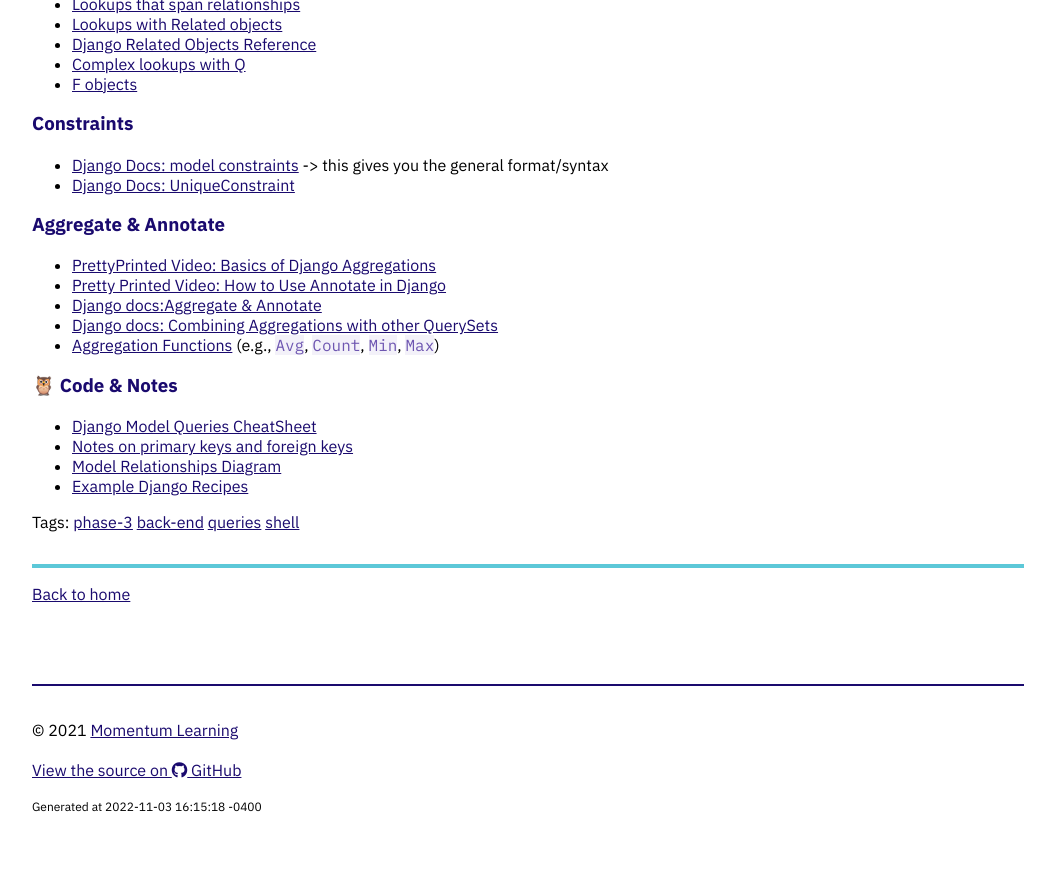
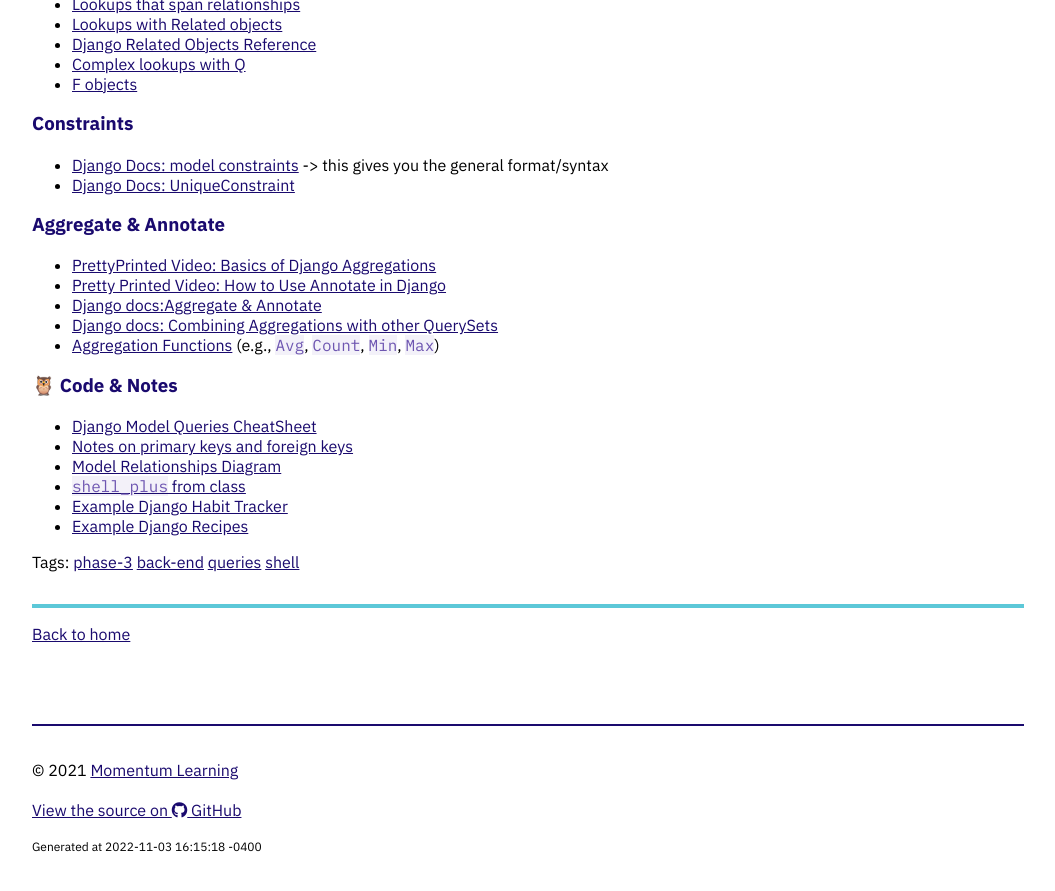
Before and after one commit to Momentum-Team-15/momentum-team-15.github.io, a Jekyll site: the page built from _posts/2022-11-03-be-more-models.md, in a window 1280 px wide and 900 px high, scrolled down 1287 px. Shown: the top 891 px of the window, without its empty margins (112-1167 px from the left). Built offline with Jekyll 4.4.1, drawn with Linux system fonts in a browser that asks for light colours; nearby versions of some CDN libraries; before the commit the page ends 2147 px from its top, so only the background shows below that.

Commit message:
Add notes from class

```diff
--- a/_posts/2022-11-03-be-more-models.md
+++ b/_posts/2022-11-03-be-more-models.md
@@ -75,4 +75,6 @@ python manage.py shell_plus --print-sql
 - [Django Model Queries CheatSheet](https://github.com/Momentum-Team-15/notes/blob/main/django-queries.md)
 - [Notes on primary keys and foreign keys](https://github.com/Momentum-Team-15/notes/blob/main/pks-and-fks.md)
 - [Model Relationships Diagram](https://github.com/Momentum-Team-15/notes/blob/main/model-relationships.md)
+- [`shell_plus` from class](https://github.com/Momentum-Team-15/notes/blob/main/shell_plus.md)
+- [Example Django Habit Tracker](https://github.com/Momentum-Team-15/example-habit-tracker)
 - [Example Django Recipes](https://github.com/Momentum-Team-15/example-django-recipes)
```
